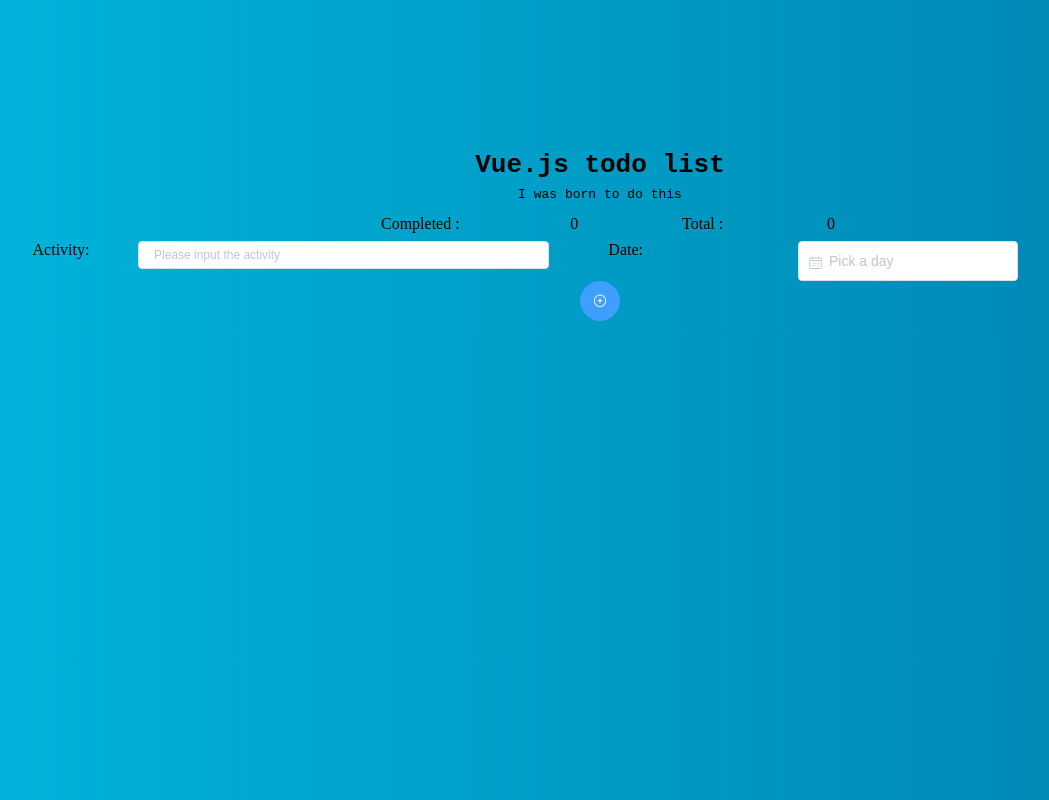
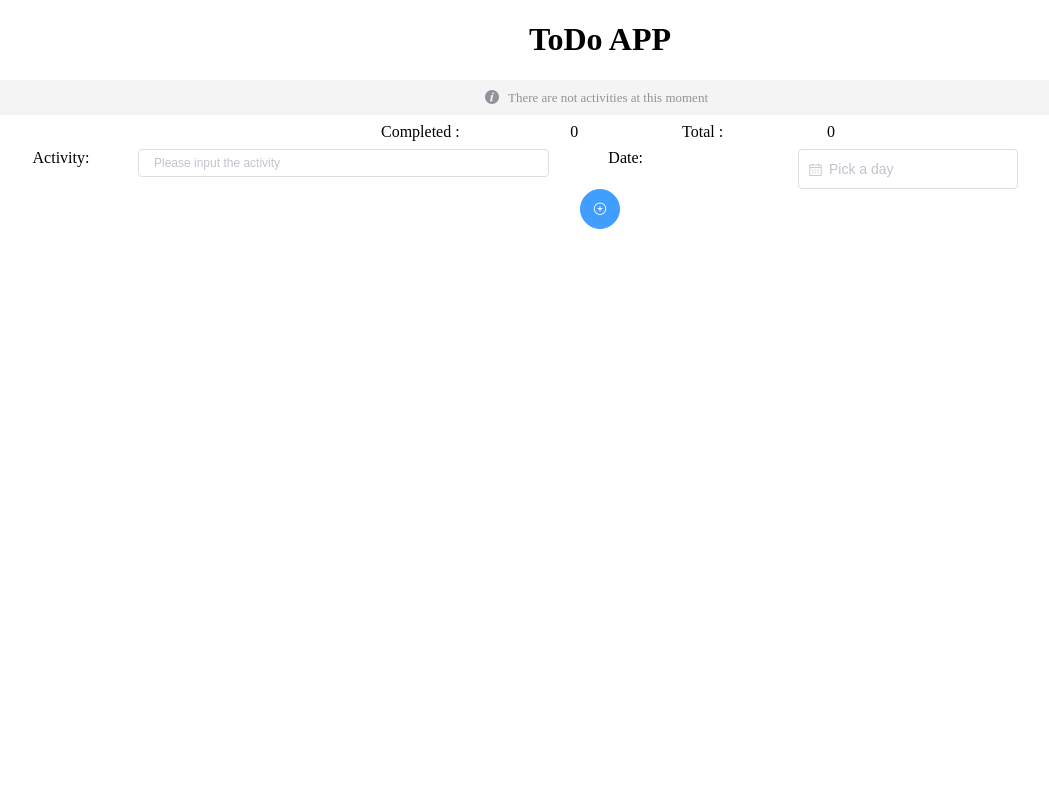
Before and after one commit to myratsapar/todoappvue, a Vue app: page / in a window 1280 px wide. Shown: the whole page, without its empty margins (40-1089 px from the left). Built offline with nearby package versions, Linux system fonts and the light colour scheme.

Commit message:
changed icon

```diff
--- a/public/index.html
+++ b/public/index.html
@@ -4,8 +4,8 @@
     <meta charset="utf-8">
     <meta http-equiv="X-UA-Compatible" content="IE=edge">
     <meta name="viewport" content="width=device-width,initial-scale=1.0">
-    <link rel="icon" href="<%= BASE_URL %>favicon.ico">
     <title>todoApp</title>
+      <link rel="icon" href="public/favicon.jpg">
   </head>
   <body>
     <noscript>
--- a/src/components/Dashboard.vue
+++ b/src/components/Dashboard.vue
@@ -1,9 +1,14 @@
 <template>
   <div class="main container">
-    <h1 class="apptitle">Vue.js todo list</h1>
-    <p class="slogan">I was born to do this</p>
+    <h1>ToDo APP</h1>
     <div v-if="isEmpty">
-
+      <el-alert
+        title="There are not activities at this moment"
+        type="info"
+        :center="true"
+        show-icon
+        :closable="false">
+      </el-alert>
     </div>
 
     <div v-if="isWrongActivity" class="wrongNotification">
@@ -65,17 +70,4 @@
   text-align: center;
   margin-top: 10px;
 }
-.apptitle{
-  text-align: center;
-  font-family: monospace;
-  margin-top: 150px;
-}
-.slogan{
-  text-align: center;
-  font-family: monospace;
-  margin-top: -10px;
-}
-body{
-  background: linear-gradient(to right, #00b4db, #0083b0);
-}
 </style>
```
Also changed, not shown: 1 other file (tests, documents, lock files or other folders).
